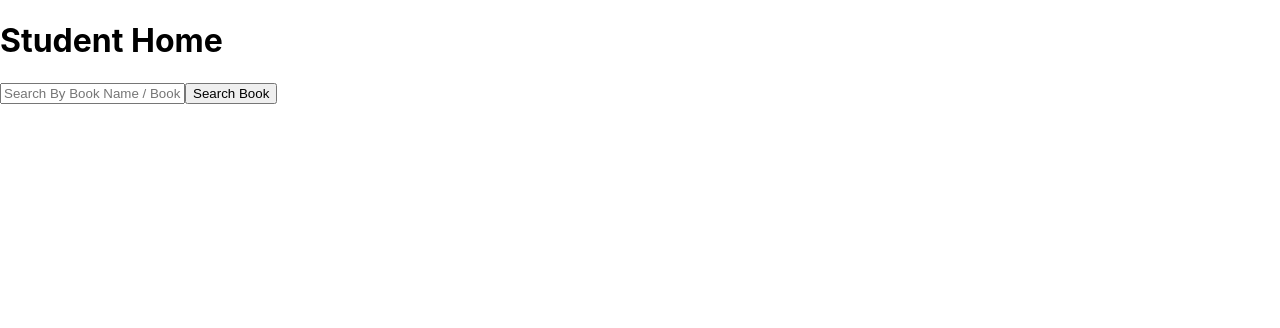
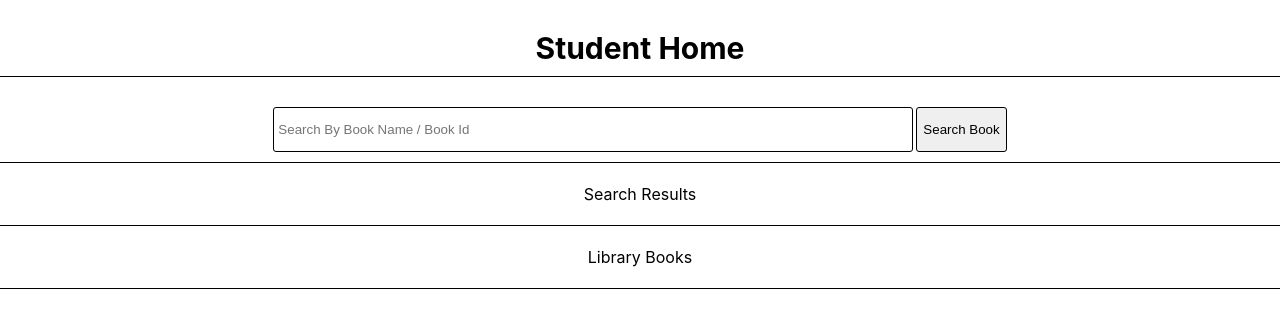
Before and after one commit to abhilashkasula/LMT, a React (Create React App) app: page /student-home in a window 1280 px wide. Shown: the top 328 px of the page. Built offline with nearby package versions, Linux system fonts and the light colour scheme; no server answers.

Commit message:
Add styles for student home

```diff
--- a/src/components/StudentHome/StudentHome.js
+++ b/src/components/StudentHome/StudentHome.js
@@ -5,6 +5,8 @@ const SEARCH_BOOK = "Search Book";
 const RETURN_BOOK = "RETURN";
 const STUDENT_HOME_TITLE = "Student Home";
 const NO_SEARCH_RESULT = "Sorry ! No search result found.";
+const SEARCH_RESULTS = "Search Results";
+const LIBRARY_BOOKS = "Library Books";
 
 class AdminHome extends React.Component {
   constructor(props) {
@@ -48,7 +50,7 @@ class AdminHome extends React.Component {
 
   renderSearchBook() {
     return (
-      <div>
+      <div className="searchBookSection">
         <input
           type="text"
           name="bookName"
@@ -87,7 +89,7 @@ class AdminHome extends React.Component {
   renderLibraryBook(book) {
     const { name, id, assignedTo } = book;
     return (
-      <div>
+      <div className="bookInformationContainer">
         <h2>{name}</h2>
         <h3>{id}</h3>
         <h4>{assignedTo}</h4>
@@ -96,9 +98,13 @@ class AdminHome extends React.Component {
   }
 
   renderBooks(books) {
-    return books.map(book => {
+    return (
+      <div className="bookShelf">
+        {books.map(book => {
           return this.renderLibraryBook(book);
-    });
+        })}
+      </div>
+    );
   }
 
   renderLibrayBooks() {
@@ -112,13 +118,21 @@ class AdminHome extends React.Component {
   render() {
     return (
       <div>
-        <h1>{STUDENT_HOME_TITLE}</h1>
+        <h1 className="header">{STUDENT_HOME_TITLE}</h1>
         {this.renderSearchBook()}
+        <div className="bookShelf">
           {this.state.books.map(book => {
             return this.renderBook(book);
           })}
+        </div>
+        <div className="bookWrapper">
+          <p className="searchHeader">{SEARCH_RESULTS}</p>
           {this.renderSearchResult()}
+        </div>
+        <div className="bookWrapper">
+          <p className="searchHeader">{LIBRARY_BOOKS}</p>
           {this.renderLibrayBooks()}
+        </div>
       </div>
     );
   }
--- a/src/index.css
+++ b/src/index.css
@@ -113,3 +113,36 @@ form > input[type="submit"] {
   flex-wrap: wrap;
   justify-content: center;
 }
+
+.searchBookSection {
+  display: flex;
+  justify-content: center;
+  border-bottom: 1px solid black;
+  padding: 10px;
+}
+
+input {
+  height: 35px;
+  width: 50%;
+  padding: 4px;
+  border-radius: 3px;
+  border: 1px solid black;
+  margin-right: 3px;
+}
+
+.bookWrapper {
+  border-bottom: 1px solid black;
+  margin: 5px 0;
+}
+
+.searchHeader {
+  display: flex;
+  justify-content: center;
+  padding: 5px;
+}
+
+button {
+  border: 1px solid black;
+  border-radius: 3px;
+  cursor: pointer;
+}
```
Lines whose indentation alone changed are shown as unchanged.
